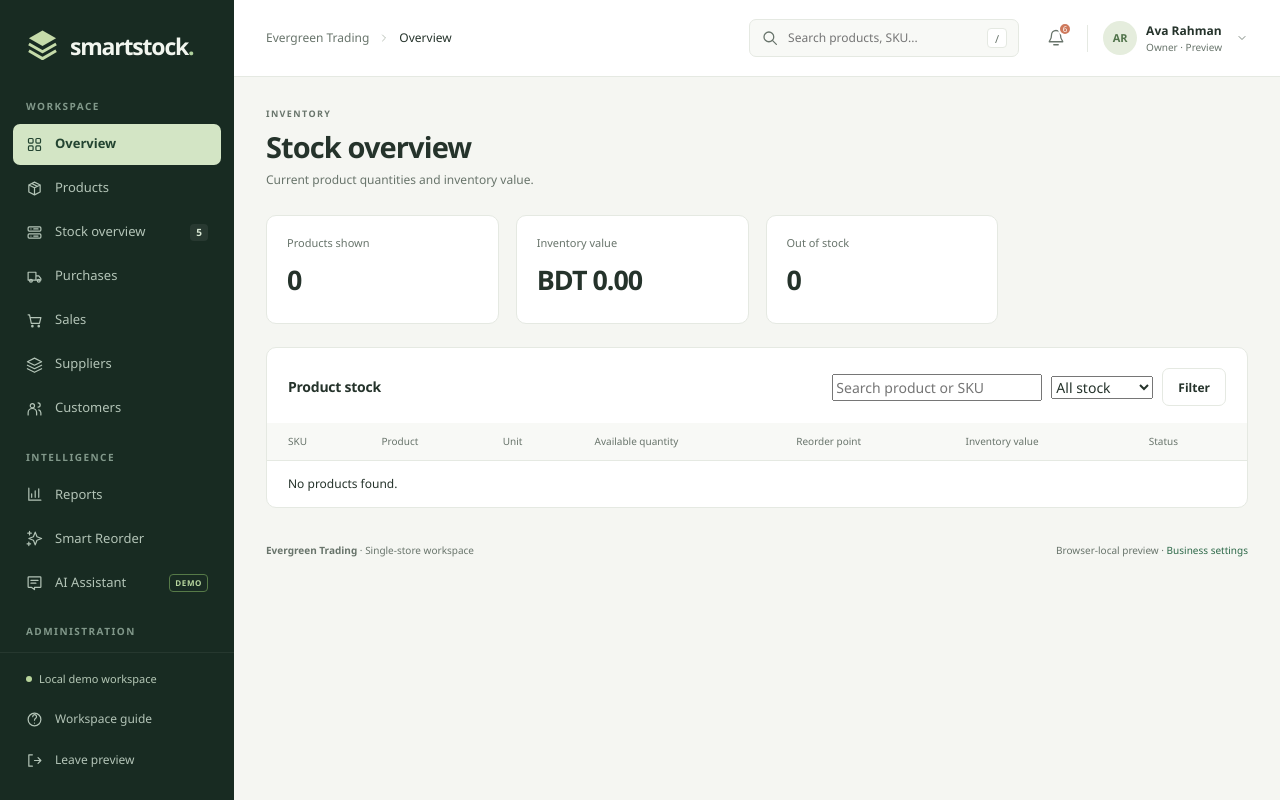
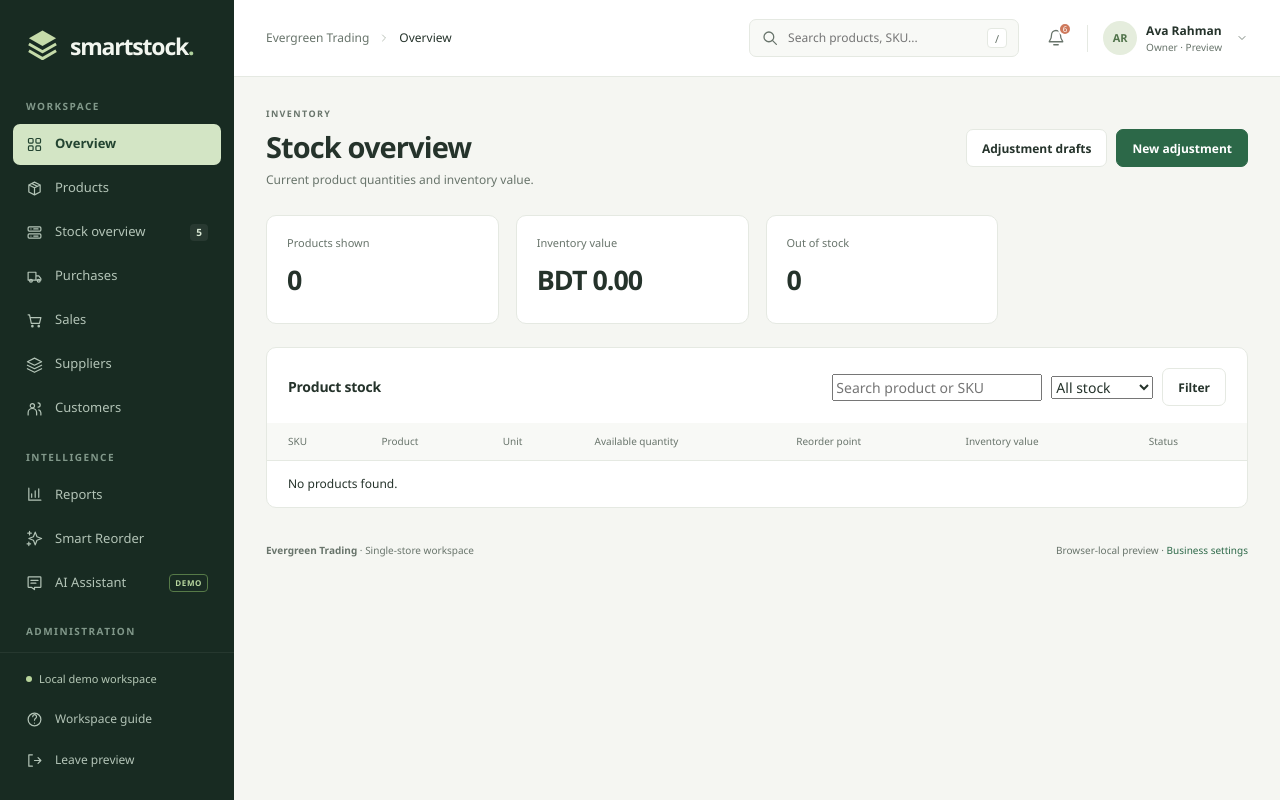
Before and after one commit to Naim077/SmartStock, an ASP.NET Core app: page /Stock/Index in a window 1280 px wide. Run offline with ASP.NET Core 8, Linux system fonts and the light colour scheme; the visitor is signed in with stand-in values (Sample User, id 1).

Commit message:
Add stock adjustment workflow shortcuts to stock overview

```diff
--- a/AIMS.Web.Ui/Views/Stock/Index.cshtml
+++ b/AIMS.Web.Ui/Views/Stock/Index.cshtml
@@ -6,7 +6,7 @@
     var balances = (Dictionary<long, ProductStockBalance>)ViewBag.Balances;
 }
 <main class="main-content" id="main-content">
-    <section class="page-heading"><div><span class="eyebrow">INVENTORY</span><h1>Stock overview</h1><p class="page-description">Current product quantities and inventory value.</p></div></section>
+    <section class="page-heading"><div><span class="eyebrow">INVENTORY</span><h1>Stock overview</h1><p class="page-description">Current product quantities and inventory value.</p></div><div class="page-actions"><a asp-controller="Stock" asp-action="Adjustments" class="button button-secondary">Adjustment drafts</a><a asp-controller="Stock" asp-action="CreateAdjustment" class="button button-primary">New adjustment</a></div></section>
     <section class="stats-grid">
         <article class="stat-card"><div class="stat-label">Products shown</div><div class="stat-value">@ViewBag.TotalProducts</div></article>
         <article class="stat-card"><div class="stat-label">Inventory value</div><div class="stat-value">BDT @(((decimal)ViewBag.InventoryValue).ToString("N2"))</div></article>
```
